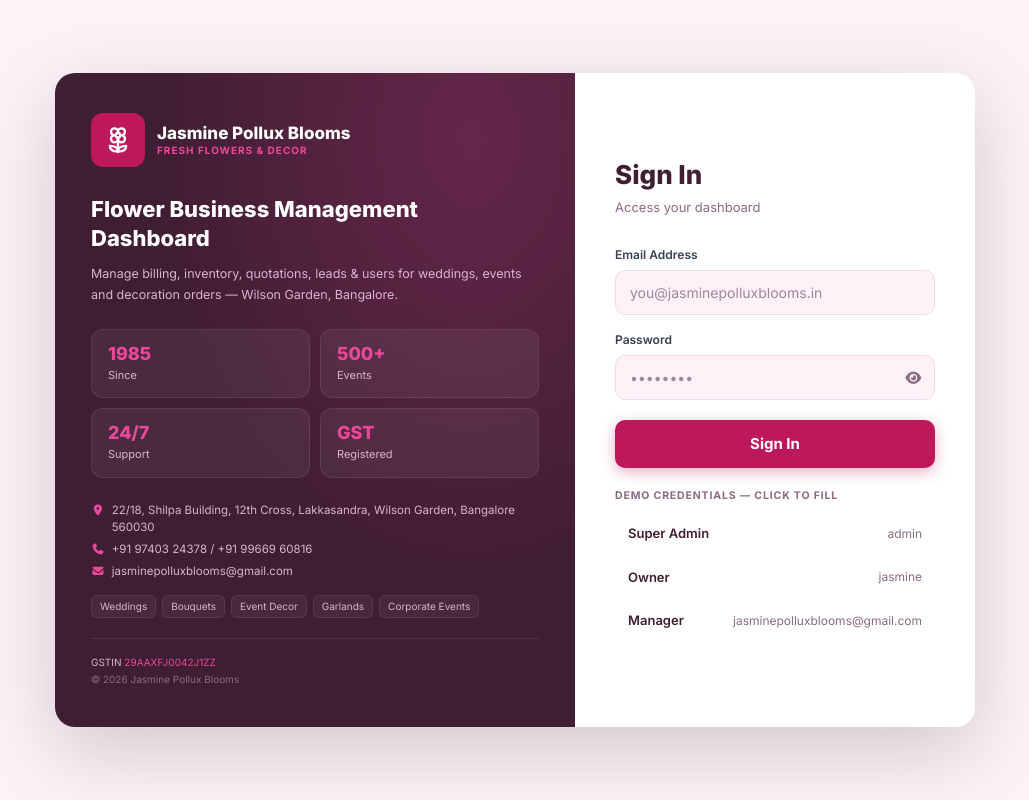
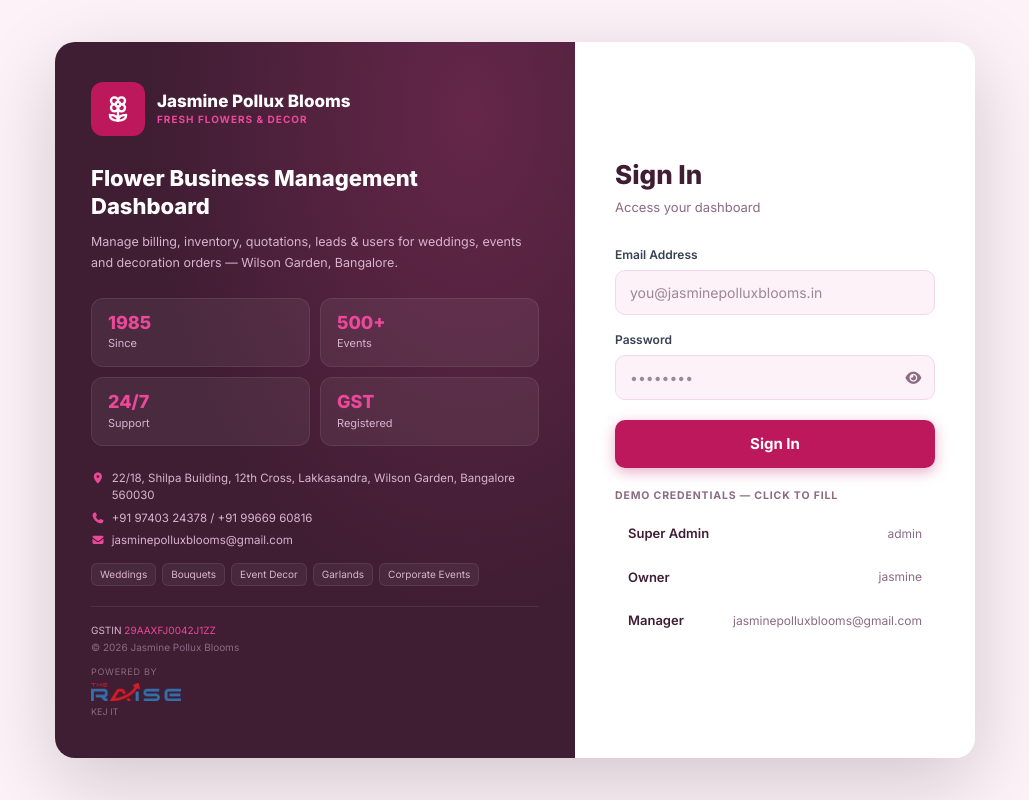
Before and after one commit to KejIt80888752/JasminePolluxBlooms-Dashboard, a React (Vite) app: page / in a window 1280 px wide. Shown: the whole page, without its empty margins (125-1154 px from the left). Built offline with nearby package versions, Linux system fonts and the light colour scheme.

Commit message:
Add Powered by KEJ IT / The Raise branding to sidebar and login screen

```diff
--- a/src/components/Sidebar.tsx
+++ b/src/components/Sidebar.tsx
@@ -2,6 +2,7 @@ import {
   LayoutDashboard, Receipt, FileText, Boxes, UserPlus, UserCog, LogOut, X, Flower2,
 } from 'lucide-react';
 import { useAuth } from '../contexts/AuthContext';
+import raiseLogo from '../assets/the-raise-logo.png';
 
 const NAV = [
   { id:'overview',  icon:LayoutDashboard, label:'Dashboard'  },
@@ -79,6 +80,11 @@ export default function Sidebar({ page, setPage, open, onClose }: Props) {
           <p className="text-[9px] text-pink-200/40 uppercase tracking-widest">Jasmine Pollux Blooms</p>
           <p className="text-[9px] text-pink-200/30 mt-0.5">Bangalore, Karnataka</p>
         </div>
+        <div className="px-4 py-3 border-t border-white/5 shrink-0 text-center">
+          <p className="text-[9px] text-pink-200/40 uppercase tracking-widest mb-1">Powered by</p>
+          <img src={raiseLogo} alt="The Raise" className="h-4 object-contain opacity-70 mx-auto mb-1" />
+          <p className="text-[9px] text-pink-200/40">KEJ IT</p>
+        </div>
       </aside>
 
       <div className="w-60 shrink-0 hidden lg:block" />
--- a/src/pages/Login.tsx
+++ b/src/pages/Login.tsx
@@ -1,6 +1,7 @@
 import { useState } from "react";
 import { useAuth } from "../contexts/AuthContext";
 import { Flower2 } from "lucide-react";
+import raiseLogo from "../assets/the-raise-logo.png";
 
 const DEMO = [
   { role: "Super Admin", user: "admin" },
@@ -82,7 +83,10 @@ export default function Login() {
           {/* Footer */}
           <div style={{ marginTop:20, paddingTop:16, borderTop:"1px solid rgba(255,255,255,.08)", position:"relative" }}>
             <div style={{ fontSize:10, color:"#d8b4cf" }}>GSTIN <span style={{ color:"#ec4899" }}>29AAXFJ0042J1ZZ</span></div>
-            <div style={{ fontSize:10, color:"#8a6b83", marginTop:2 }}>© 2026 Jasmine Pollux Blooms</div>
+            <div style={{ fontSize:10, color:"#8a6b83", marginTop:2, marginBottom:10 }}>© 2026 Jasmine Pollux Blooms</div>
+            <div style={{ fontSize:9, color:"#8a6b83", textTransform:"uppercase", letterSpacing:".08em", marginBottom:4 }}>Powered by</div>
+            <img src={raiseLogo} alt="The Raise" style={{ height:18, width:"auto", objectFit:"contain", opacity:.9, display:"block" }}/>
+            <div style={{ fontSize:9, color:"#8a6b83", marginTop:4 }}>KEJ IT</div>
           </div>
         </div>
 
```
Also changed, not shown: src/assets/the-raise-logo.png (added).
